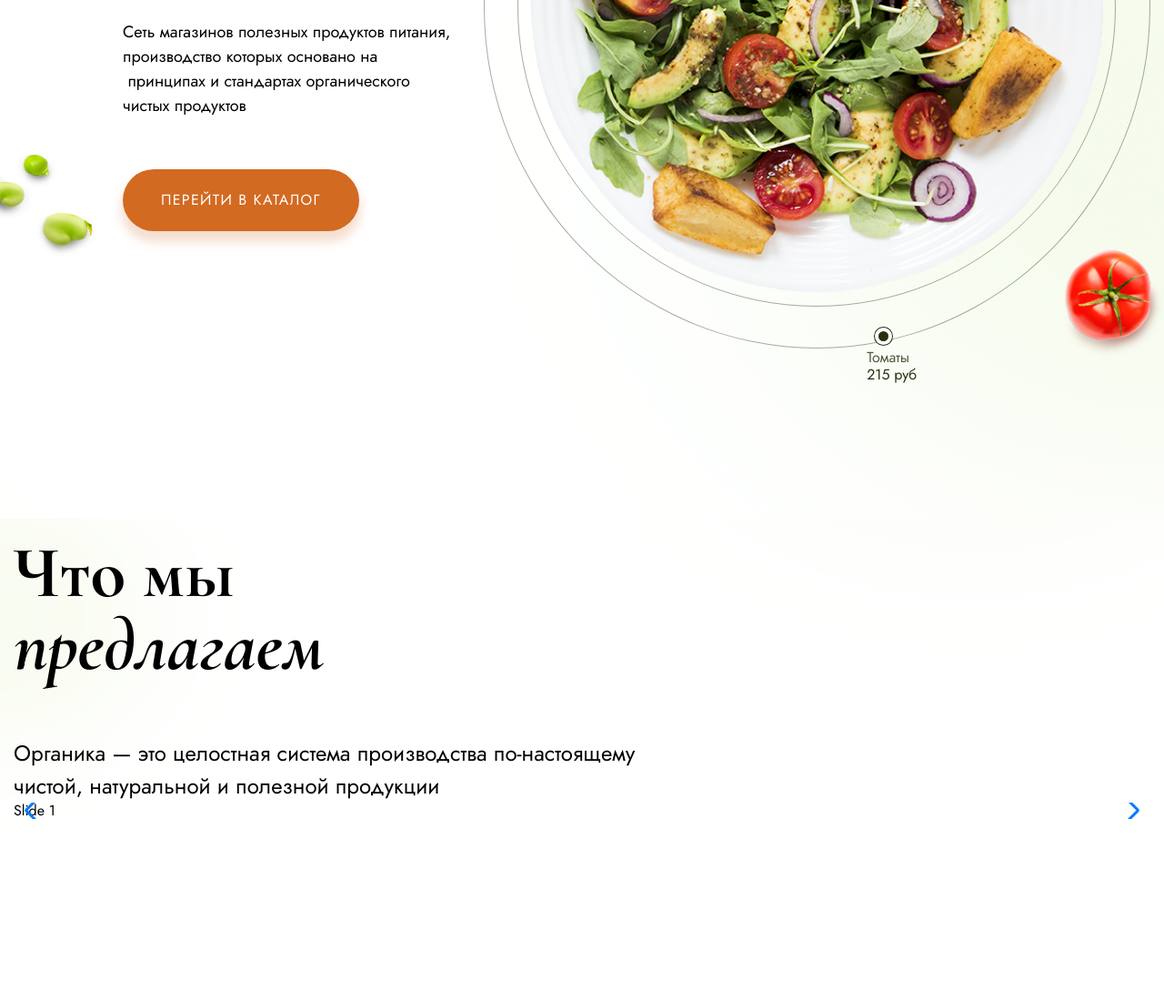
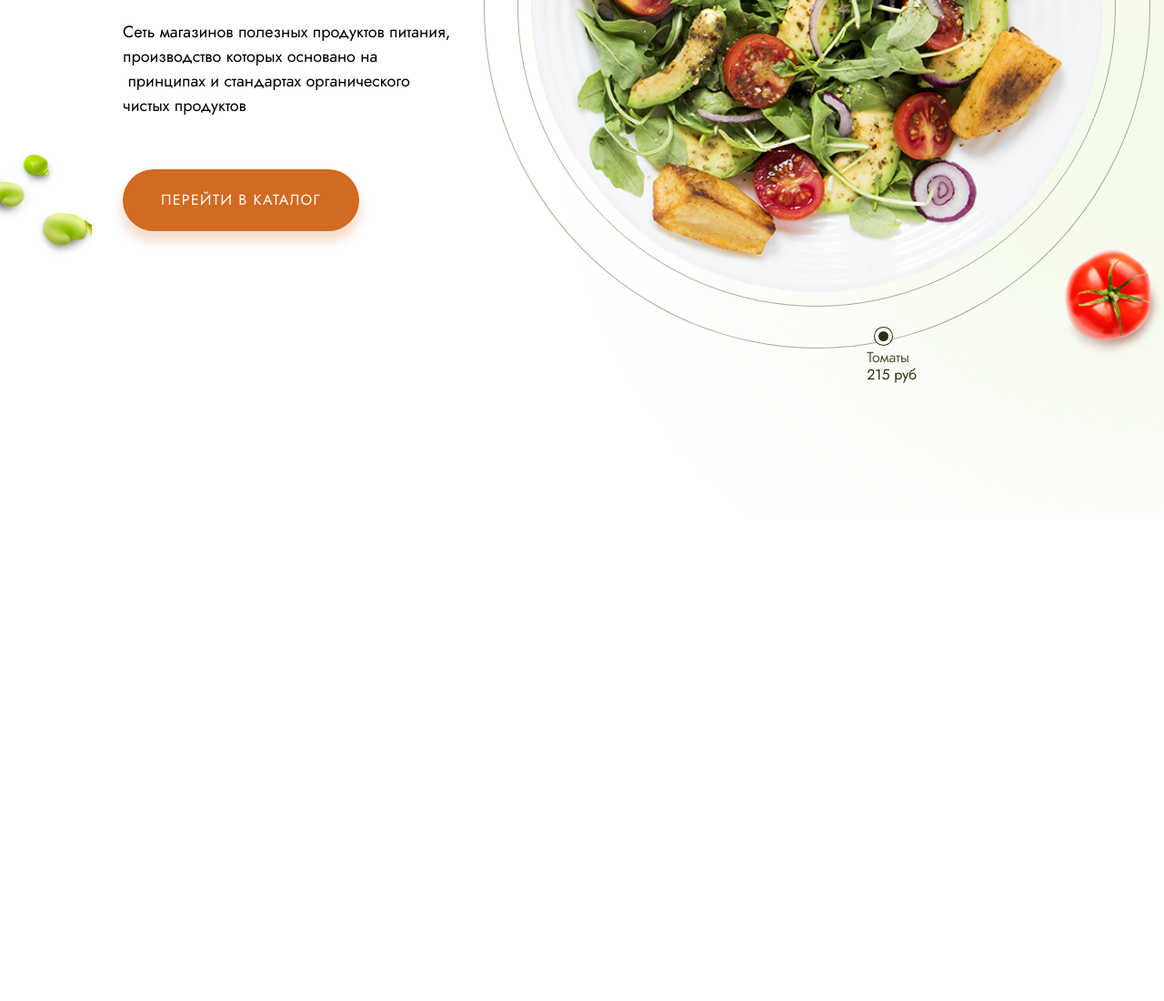
Before and after one commit to getdownlol/comeback, a website built with webpack: page src/index.html in a window 1280 px wide. Shown: the part 507-1607 px from the top of the page at 91% size. After the commit the page ends 1077 px from the top, so only its background shows below. Built offline with nearby package versions, Linux system fonts and the light colour scheme.

```diff
--- a/src/index.html
+++ b/src/index.html
@@ -86,36 +86,7 @@
         <img class="main__cucumber" src="images/image cucumber_.png" alt="">
     </div>
 </div>
-<section class="offer">
-<div class="container">
-    <h1 class="title title_block">
-        Что мы
-        <span class="title__span">предлагаем</span>
-    </h1>
-    <div class="offer_text">
-        <p class="description description_size-m">Органика — это целостная система производства по-настоящему чистой, натуральной и полезной продукции</p>
-    </div>
-    <div class="offer__slider">
-        <div class="swiper offerSwiper">
-            <div class="swiper-wrapper">
-              <div class="swiper-slide">Slide 1</div>
-              <div class="swiper-slide">Slide 2</div>
-              <div class="swiper-slide">Slide 3</div>
-              <div class="swiper-slide">Slide 4</div>
-              <div class="swiper-slide">Slide 5</div>
-              <div class="swiper-slide">Slide 6</div>
-              <div class="swiper-slide">Slide 7</div>
-              <div class="swiper-slide">Slide 8</div>
-              <div class="swiper-slide">Slide 9</div>
-            </div>
-            <div class="swiper-button-next"></div>
-            <div class="swiper-button-prev"></div>
-            <div class="swiper-pagination"></div>
-          </div>
 
-    </div>
-</div>
-</section>
 
 
   </body>
--- a/src/index.js
+++ b/src/index.js
@@ -1,25 +1,2 @@
 import "normalize.css"
 import "./styles/main.scss";
-
-import Swiper, { Navigation, Pagination } from 'swiper';
-import 'swiper/css';
-import 'swiper/css/navigation';
-import 'swiper/css/pagination';
-
-
-var swiper = new Swiper("offerSwiper", {
-    slidesPerView: 3,
-    spaceBetween: 30,
-    slidesPerGroup: 3,
-    loop: true,
-    loopFillGroupWithBlank: true,
-    pagination: {
-      el: ".swiper-pagination",
-      clickable: true,
-    },
-    navigation: {
-      nextEl: ".swiper-button-next",
-      prevEl: ".swiper-button-prev",
-    },
-    modules: [Navigation, Pagination],
-  });
--- a/src/styles/main.scss
+++ b/src/styles/main.scss
@@ -289,15 +289,3 @@
     letter-spacing: 0.13rem;
 
 }
-.offer{
-    background-image: url(../images/offer.png);
-    background-size: cover;
-    background-position-x: center;
-    background-repeat: no-repeat;
-    padding-top: 2rem;
-    padding-bottom: 200px;
-    &_text{
-        margin-top: 6rem;
-        max-width: 700px;
-    }
-}
```
Also changed, not shown: dist/bundle.js (deleted), dist/index.html, dist/styles/main.css.
